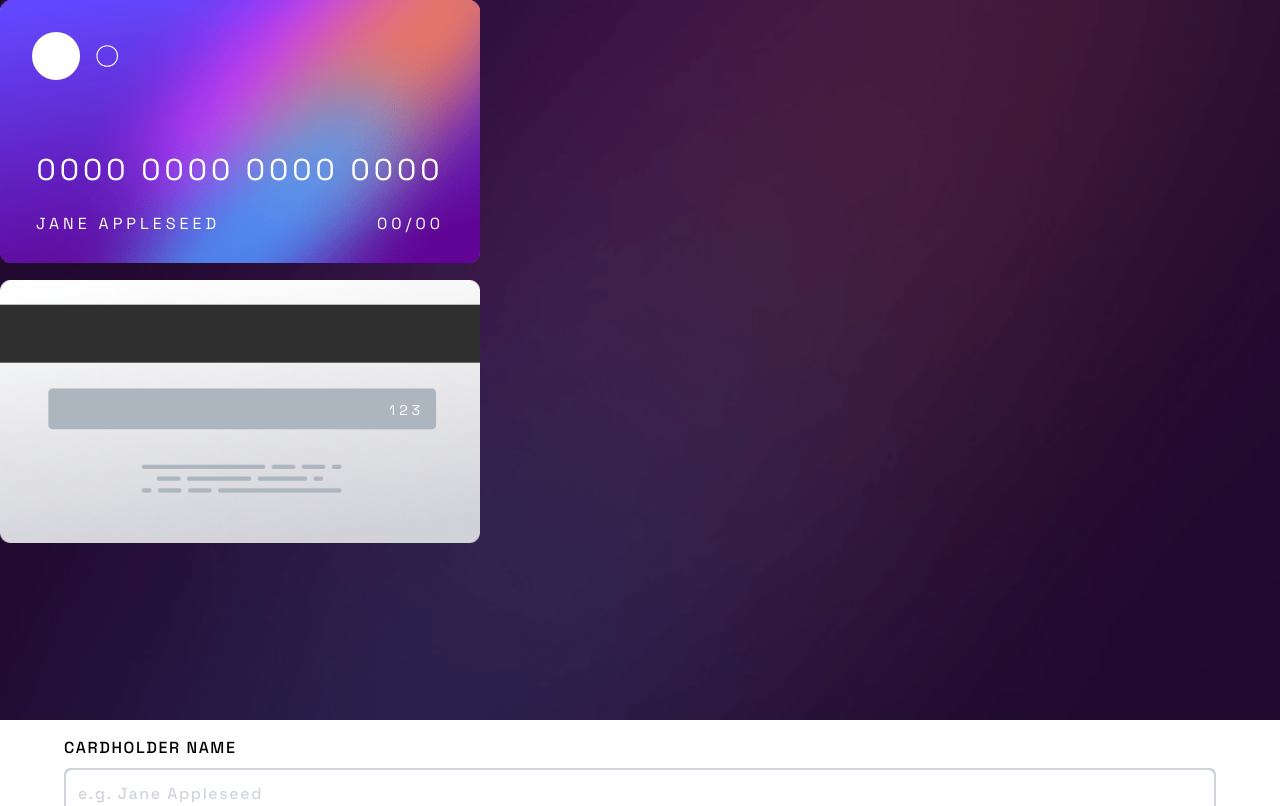
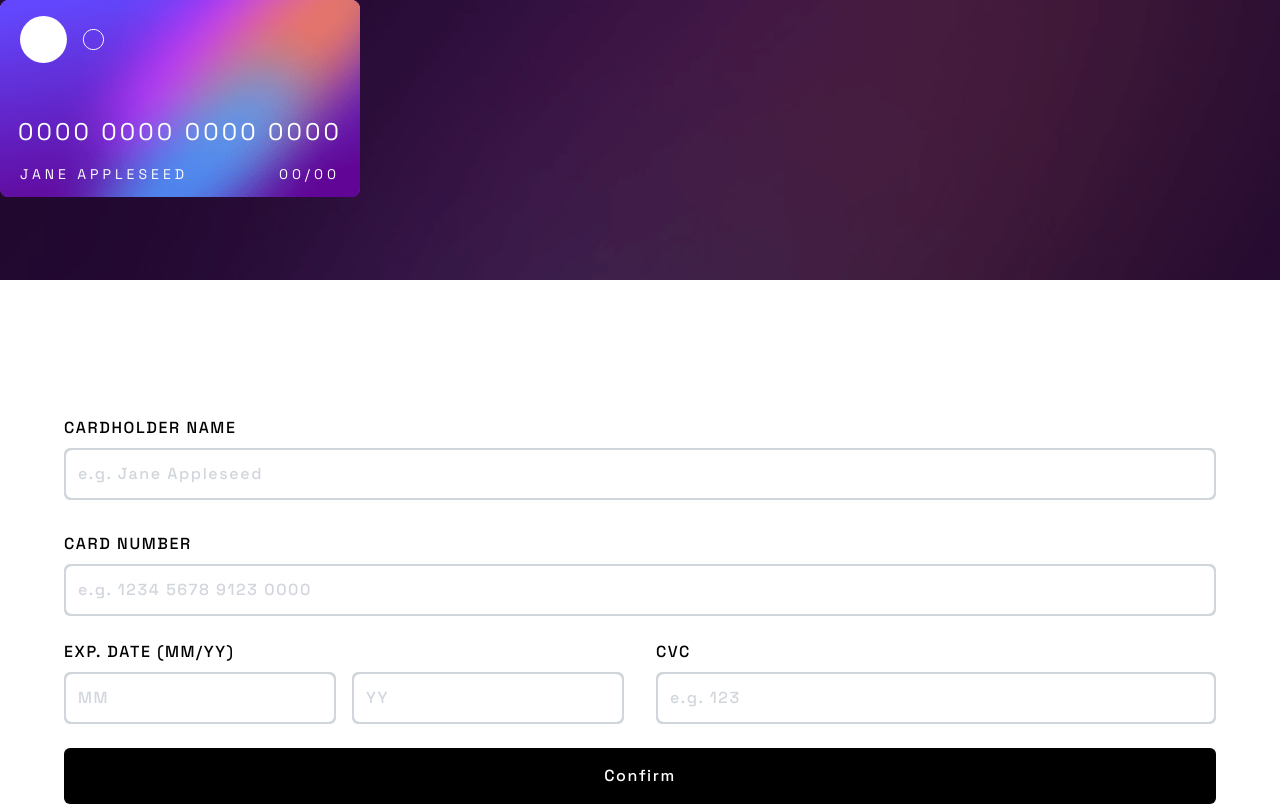
Before and after one commit to WTrygar/Interactive-card-detail-form, a Vue app: page / in a window 1280 px wide. Shown: the top 806 px of the page. Built offline with nearby package versions, Linux system fonts and the light colour scheme.

Commit message:
fix: CardFront styling

```diff
--- a/src/App.vue
+++ b/src/App.vue
@@ -1,6 +1,5 @@
 <script setup lang="ts">
 import type { Component } from 'vue'
-import CardBack from './components/CardBack.vue'
 import CardFront from './components/CardFront.vue'
 import InputForm from './components/InputForm.vue'
 
@@ -15,9 +14,8 @@ const props = defineProps<Props>()
 
 <template>
   <div class="min-h-lvh max-auto relative flex flex-col content-center">
-    <div class="bg-[url('/src/images/bg-main-mobile.png')] bg-no-repeat bg-cover h-180">
+    <div class="bg-[url('/src/images/bg-main-mobile.png')] bg-no-repeat bg-cover h-70 mb-30">
       <CardFront />
-      <CardBack />
     </div>
     <InputForm />
   </div>
--- a/src/components/CardFront.vue
+++ b/src/components/CardFront.vue
@@ -1,12 +1,16 @@
 <template>
   <div
-    class="flex flex-col bg-[url('/src/images/bg-card-front.png')] bg-contain bg-no-repeat h-70 w-120 p-8 font-grotesk text-white tracking-[.25em]"
+    class="flex justify-center self-center bg-[url('/src/images/bg-card-front.png')] bg-contain bg-no-repeat w-90 h-60 font-grotesk text-white tracking-[.25em]"
   >
-    <div class="bg-[url('/src/images/card-logo.svg')] bg-contain bg-no-repeat h-12 w-24"></div>
-    <div class="w-10/10 text-3xl text-center pt-18">0000 0000 0000 0000</div>
-    <div class="flex flex-row flex-wrap justify-between px-1 pt-6">
-      <div class="">JANE APPLESEED</div>
-      <div class="">00/00</div>
+    <div class="flex flex-col justify-between w-full m-4 mb-14">
+      <div class="bg-[url('/src/images/card-logo.svg')] ml-1 h-1/2 bg-no-repeat h-12"></div>
+      <div class="flex flex-col justify-between h-1/2">
+        <div class="text-center text-2xl pt-4 tracking-[.13em]">0000 0000 0000 0000</div>
+        <div class="flex flex-row justify-between text-sm px-1">
+          <div>JANE APPLESEED</div>
+          <div>00/00</div>
+        </div>
+      </div>
     </div>
   </div>
 </template>
```
